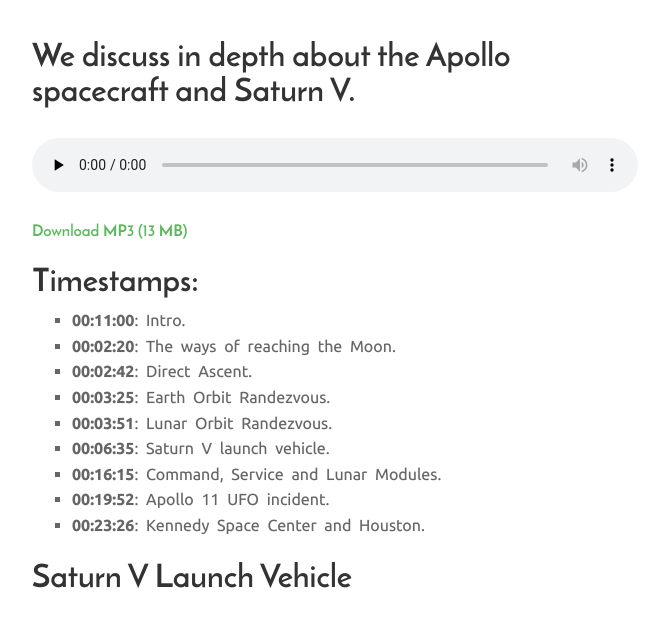
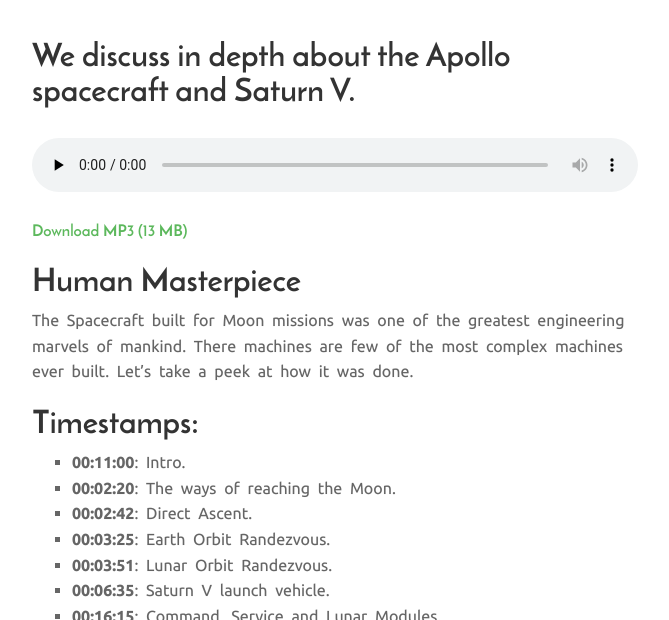
Before and after one commit to ramblingjoint/ramblingjoint, a Jekyll site: the page built from _posts/2017-07-16-006-to-moon-and-back-2.md, in a window 1280 px wide and 900 px high, scrolled down 384 px, cut to the strip 0-620 px from the top of the window. Shown: the whole strip, without its empty margins (305-974 px from the left). Built offline with Jekyll 4.4.1, drawn with Linux system fonts in a browser that asks for light colours; a script that is not in the unit is left out; comment, search, counter and statistics services are not loaded.

Commit message:
updated shownotes

```diff
--- a/_posts/2017-07-16-006-to-moon-and-back-2.md
+++ b/_posts/2017-07-16-006-to-moon-and-back-2.md
@@ -16,6 +16,8 @@ categories: Regular
 comments: true
 ---
 
+### Human Masterpiece
+The Spacecraft built for Moon missions was one of the greatest engineering marvels of mankind. There machines are few of the most complex machines ever built. Let's take a peek at how it was done.
 
 ### Timestamps:
 - **00:11:00**: Intro.
```
